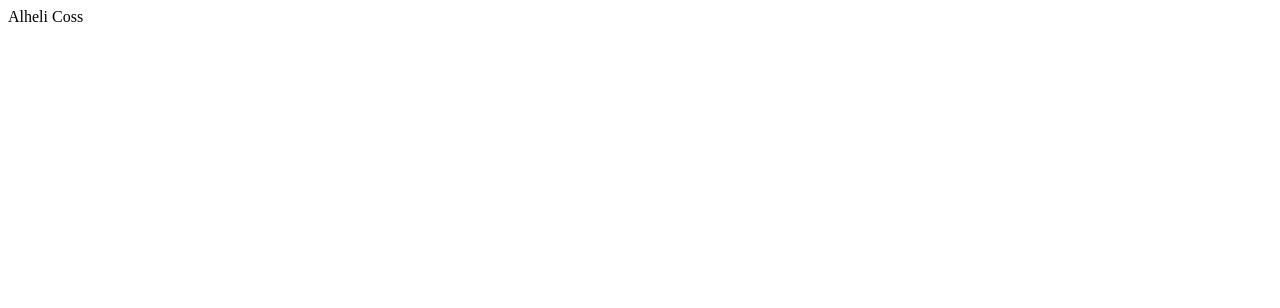
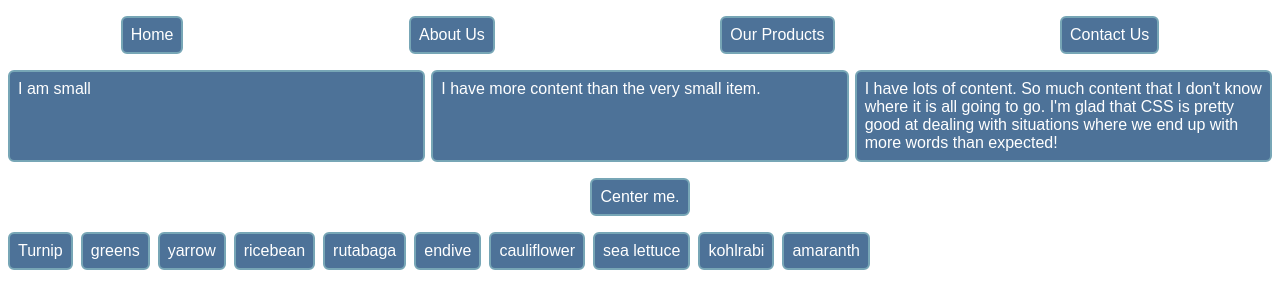
Before and after one commit to cossa/Alheli, a plain HTML site: page index.html in a window 1280 px wide. Drawn offline with Linux system fonts and the light colour scheme.

Commit message:
Add files via upload

```diff
--- a/index.html
+++ b/index.html
@@ -3,9 +3,50 @@
 <head>
     <meta charset="UTF-8">
     <meta name="viewport" content="width=device-width, initial-scale=1.0">
-    <title>Document</title>
+    <title>Flexbox Challenge</title>
+    <link rel="stylesheet" href="styles.css">
 </head>
 <body>
-    Alheli Coss
+
+
+    <nav>
+        <ul>
+          <li><a href="/">Home</a></li>
+          <li><a href="/about">About Us</a></li>
+          <li><a href="/products">Our Products</a></li>
+          <li><a href="/contact">Contact Us</a></li>
+        </ul>
+    </nav>
+
+    <!--Challenge 2-->
+    <ul class= "challenge-2">
+        <li>I am small</li>
+        <li>I have more content than the very small item.</li>
+        <li>
+          I have lots of content. So much content that I don't know where it is all
+          going to go. I'm glad that CSS is pretty good at dealing with situations
+          where we end up with more words than expected!
+        </li>
+    </ul>
+
+    <!--Challenge 3-->
+    <div class="parent">
+        <div class="child">Center me.</div>
+    </div>
+
+    <!--Challenge 4-->
+    <ul class="challenge-4">
+        <li>Turnip</li>
+        <li>greens</li>
+        <li>yarrow</li>
+        <li>ricebean</li>
+        <li>rutabaga</li>
+        <li>endive</li>
+        <li>cauliflower</li>
+        <li>sea lettuce</li>
+        <li>kohlrabi</li>
+        <li>amaranth</li>
+    </ul>
+
 </body>
 </html>
--- /dev/null
+++ b/styles.css
@@ -0,0 +1,53 @@
+*{
+    font-family: sans-serif;
+    color: white;
+}
+ul{
+    list-style: none;
+    padding:0
+}
+
+a{
+    text-decoration: none;
+}
+li, .child{
+    background-color: #4d7298;
+    border: 2px solid #77a6b6;
+    border-radius: 6px;
+    padding: 8px;
+
+}
+nav ul {
+    display: flex;
+    justify-content: space-around;
+
+}
+
+
+/*Challenge 2*/
+.challenge-2 {
+    display: flex;
+    gap: 6px;
+
+}
+
+.challenge-2 li {
+    flex:1;
+}
+
+/*Challenge 3*/
+.parent{
+    display: flex;
+    align-items:center ;
+    justify-content: center;
+}
+
+/*Challenge 4*/
+.challenge-4 {
+    display: flex;
+    flex-wrap: wrap;
+    gap: 8px;
+}
+
+li {
+}
```
